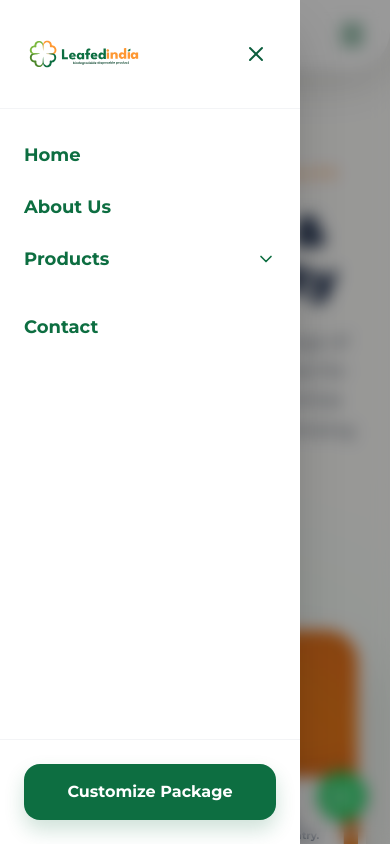
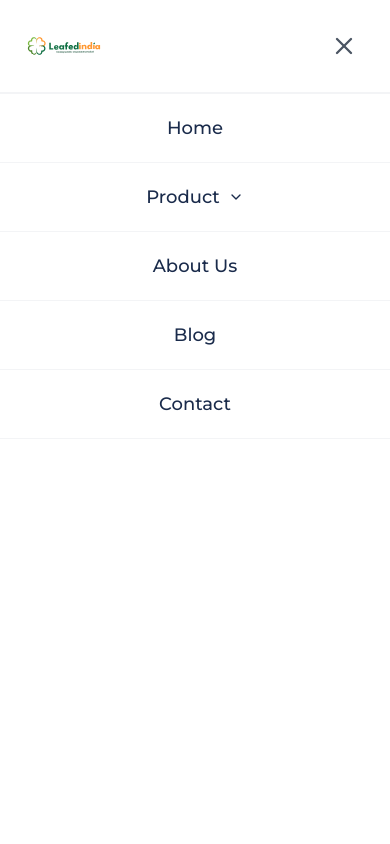
Before and after one commit to codactask-devs/Leafedindia_website, a React (Vite) app: page /product/bowls in a window 390 px wide. Both pictures are taken after a click on the button 352 px from the left and 35 px from the top of the page. Shown: the top 844 px of the page. Built offline with nearby package versions, Linux system fonts and the light colour scheme; a web font is replaced by a local one.

Commit message:
Added nav bar to mobile screen and background to hero section, and material

```diff
--- a/src/pages/SingleProductPage/ProductFeaturesSection.tsx
+++ b/src/pages/SingleProductPage/ProductFeaturesSection.tsx
@@ -66,7 +66,10 @@ const ProductFeaturesSection: React.FC<ProductFeaturesSectionProps> = ({
     ];
 
     return (
-        <section className="w-full py-20 px-6 lg:px-20 bg-transparent overflow-hidden">
+        <section
+            className="w-full py-20 px-6 lg:px-20 overflow-hidden relative"
+
+        >
             <div className="max-w-7xl mx-auto">
                 {/* Header Area */}
                 <div className="max-w-4xl space-y-6 mb-16">
--- a/src/pages/SingleProductPage/ProductHeroSection.tsx
+++ b/src/pages/SingleProductPage/ProductHeroSection.tsx
@@ -1,6 +1,7 @@
 import { ArrowRight, Star } from "lucide-react";
 import React, { useEffect, useState } from "react";
 import { Link } from "react-router-dom";
+import bg1 from "../../assets/bg2.png";
 
 interface ProductHeroSectionProps {
     productName: string;
@@ -27,7 +28,15 @@ const ProductHeroSection: React.FC<ProductHeroSectionProps> = ({
     }, []);
 
     return (
-        <section className="w-full pt-32 pb-16 px-6 lg:px-20 bg-[#fdfdfb] overflow-hidden">
+        <section
+            className="w-full pt-32 pb-16 px-6 lg:px-20 overflow-hidden relative"
+            style={{
+                backgroundImage: `url(${bg1})`,
+                backgroundSize: 'cover',
+                backgroundPosition: 'center',
+                backgroundRepeat: 'no-repeat',
+            }}
+        >
             <div className="max-w-7xl mx-auto flex flex-col lg:flex-row items-center gap-12 lg:gap-20">
                 {/* Left Content */}
                 <div className={`flex-1 space-y-6 transition-all duration-1000 transform ${isVisible ? 'translate-x-0 opacity-100' : '-translate-x-12 opacity-0'}`}>
--- a/src/pages/SingleProductPage/ProductSpecsSection.tsx
+++ b/src/pages/SingleProductPage/ProductSpecsSection.tsx
@@ -1,6 +1,9 @@
 import React, { useState } from "react";
 import { FileText, Layers, Droplets, PenTool } from "lucide-react";
 import type { SpecificationData } from "./productData";
+import bg2 from "../../assets/bg1.png";
+import quoteBackground from "../../assets/quote_background.png";
+
 
 interface ProductSpecsSectionProps {
     productName: string;
@@ -61,8 +64,14 @@ const ProductSpecsSection: React.FC<ProductSpecsSectionProps> = ({
     const materials = currentMaterialKeys.map(key => materialLibrary[key]);
 
     return (
-        <section id="product-specs" className="w-full py-20 px-6 lg:px-20 bg-white">
-            <div className="max-w-7xl mx-auto">
+        <section
+            id="product-specs"
+            className="w-full py-20 px-6 lg:px-20 overflow-hidden relative"
+
+        >
+
+            <div className="max-w-7xl mx-auto"
+            >
                 <h2 className="text-[32px] md:text-[48px] font-black text-[#1a2b4b] text-center mb-12 tracking-tight">
                     Specifications & Materials for {productName}
                 </h2>
@@ -92,7 +101,12 @@ const ProductSpecsSection: React.FC<ProductSpecsSectionProps> = ({
                 </div>
 
                 {/* Container */}
-                <div className="bg-[#f8f9fc] rounded-[24px] md:rounded-[40px] border border-gray-100 p-5 md:p-12 lg:p-16 min-h-[200px] md:min-h-[500px] shadow-sm">
+                <div style={{
+                    backgroundImage: `url(${quoteBackground})`,
+                    backgroundSize: 'cover',
+                    backgroundPosition: 'center',
+                    backgroundRepeat: 'no-repeat',
+                }} className="bg-[#f8f9fc] rounded-[24px] md:rounded-[40px] border border-gray-100 p-5 md:p-12 lg:p-16 min-h-[200px] md:min-h-[500px] shadow-sm">
                     {activeTab === "materials" ? (
                         <div className="space-y-12 animate-in fade-in duration-500 max-w-5xl mx-auto">
                             <h3 className="text-3xl font-black text-[#1a2b4b] text-center tracking-tight">
--- a/src/shared/NavBar.tsx
+++ b/src/shared/NavBar.tsx
@@ -213,75 +213,70 @@ const NavBar = () => {
 
         {/* Sidebar */}
         <div
-          className={`absolute top-0 left-0 bottom-0 w-[300px] bg-white shadow-2xl transition-transform duration-500 ease-out flex flex-col ${isMobileMenuOpen ? 'translate-x-0' : '-translate-x-full'}`}
+          className={`absolute top-0 right-0 bottom-0 w-full sm:w-[400px] bg-white shadow-2xl transition-transform duration-500 ease-out flex flex-col ${isMobileMenuOpen ? 'translate-x-0' : 'translate-x-full'}`}
         >
           {/* Mobile Header */}
-          <div className="p-6 flex items-center justify-between border-b border-gray-100">
+          <div className="p-6 flex items-center justify-between border-b-2 border-gray-100">
             <Link to="/" onClick={() => setIsMobileMenuOpen(false)}>
-              <img src={logo} alt="LeafedIndia Logo" className="h-15 w-auto" />
+              <img src={logo} alt="LeafedIndia Logo" className="h-10 w-auto" />
             </Link>
             <button
               onClick={() => setIsMobileMenuOpen(false)}
-              className="p-2 text-[#0a5d3c] hover:bg-gray-100 rounded-full transition-colors"
+              className="p-2 text-[#4b5563] hover:bg-gray-100 rounded-full transition-colors"
             >
-              <X className="w-6 h-6" />
+              <X className="w-7 h-7" />
             </button>
           </div>
 
           {/* Navigation Links */}
-          <div className="flex-1 overflow-y-auto py-8 px-6 space-y-6">
+          <div className="flex-1 overflow-y-auto w-full">
             <Link
               to="/"
               onClick={() => setIsMobileMenuOpen(false)}
-              className="block text-lg font-bold text-[#0d6e41] hover:text-[#fb923c] transition-colors"
+              className="block w-full py-5 text-center text-lg font-medium text-[#1a2b4b] border-b border-gray-100"
             >
               Home
             </Link>
 
-            <Link
-              to="/#about"
-              onClick={() => setIsMobileMenuOpen(false)}
-              className="block text-lg font-bold text-[#0d6e41] hover:text-[#fb923c] transition-colors"
-            >
-              About Us
-            </Link>
-
             {/* Mobile Products Accordion */}
-            <div className="space-y-4">
+            <div className="border-b border-gray-100">
               <button
                 onClick={() => setIsMobileProductsOpen(!isMobileProductsOpen)}
-                className="w-full flex items-center justify-between text-lg font-bold text-[#0d6e41] hover:text-[#fb923c] transition-colors"
+                className="w-full py-5 flex items-center justify-center gap-2 text-lg font-medium text-[#1a2b4b]"
               >
-                <span>Products</span>
-                <ChevronDown className={`w-5 h-5 transition-transform ${isMobileProductsOpen ? 'rotate-180' : ''}`} />
+                <span>Product</span>
+                <ChevronDown className={`w-4 h-4 transition-transform ${isMobileProductsOpen ? 'rotate-180' : ''}`} />
               </button>
 
-              <div className={`pl-4 space-y-4 overflow-hidden transition-all duration-300 ${isMobileProductsOpen ? 'max-h-[500px] opacity-100' : 'max-h-0 opacity-0'}`}>
+              <div className={`overflow-hidden transition-all duration-300 bg-[#f9fafb] ${isMobileProductsOpen ? 'max-h-[1000px] opacity-100 py-8' : 'max-h-0 opacity-0 py-0'}`}>
                 <Link
                   to="/products"
                   onClick={() => setIsMobileMenuOpen(false)}
-                  className="block text-[#0d6e41] font-semibold hover:text-[#fb923c]"
+                  className="block text-center text-[#86bc25] font-bold text-xl mb-10"
                 >
-                  See All Products
+                  SEE All Products
                 </Link>
-                <div className="grid gap-4">
+                <div className="grid grid-cols-2 gap-y-10 gap-x-4 px-4 w-full max-w-[320px] mx-auto">
                   {[
-                    { to: "/product/food-box", name: "Paper Food Box", icon: foodBoxIcon },
-                    { to: "/product/paper-bowls", name: "Bowls", icon: bowlIcon },
-                    { to: "/product/burger-box", name: "Burger Box", icon: burgerBoxIcon },
+                    { to: "/product/food-box", name: "Paper Lunch Box", icon: foodBoxIcon },
+                    { to: "/product/paper-bowls", name: "Paper Bowls", icon: bowlIcon },
                     { to: "/product/paper-cups", name: "Paper Cups", icon: paperCupIcon },
-                    { to: "/product/pizza-box", name: "Pizza Box", icon: pizzaBoxIcon }
+                    { to: "/product/paper-bags", name: "Paper Bag", icon: burgerBoxIcon },
+                    { to: "/product/cutlery", name: "Cutlery", icon: burgerBoxIcon },
+                    { to: "/products", name: "Other Food Packaging", icon: hexagonBoxIcon }
                   ].map((item) => (
                     <Link
-                      key={item.to}
+                      key={item.name}
                       to={item.to}
                       onClick={() => setIsMobileMenuOpen(false)}
-                      className="flex items-center gap-3 text-sm font-medium text-gray-600 hover:text-[#fb923c]"
+                      className="flex flex-col items-center gap-3 group"
                     >
-                      <div className="w-8 h-8 bg-[#fefbea] rounded p-1">
-                        <img src={item.icon} alt={item.name} className="w-full h-full object-contain" />
+                      <div className="h-16 flex items-center justify-center">
+                        <img src={item.icon} alt={item.name} className="w-16 h-16 object-contain mix-blend-multiply" />
                       </div>
-                      {item.name}
+                      <span className="text-sm font-semibold text-[#1a2b4b] border-b border-transparent group-hover:border-[#fb923c] pb-1 px-1 text-center transition-colors">
+                        {item.name}
+                      </span>
                     </Link>
                   ))}
                 </div>
@@ -289,23 +284,33 @@ const NavBar = () => {
             </div>
 
             <Link
+              to="/#about"
+              onClick={() => setIsMobileMenuOpen(false)}
+              className="block w-full py-5 text-center text-lg font-medium text-[#1a2b4b] border-b border-gray-100"
+            >
+              About Us
+            </Link>
+
+            <Link
+              to="/#blog"
+              onClick={() => setIsMobileMenuOpen(false)}
+              className="block w-full py-5 text-center text-lg font-medium text-[#1a2b4b] border-b border-gray-100"
+            >
+              Blog
+            </Link>
+
+            <Link
               to="/#footer"
               onClick={() => setIsMobileMenuOpen(false)}
-              className="block text-lg font-bold text-[#0d6e41] hover:text-[#fb923c] transition-colors cursor-pointer"
+              className="block w-full py-5 text-center text-lg font-medium text-[#1a2b4b] border-b border-gray-100"
             >
               Contact
             </Link>
-          </div>
 
-          {/* Mobile Footer Area */}
-          <div className="p-6 border-t border-gray-100">
-            <Link to="/studio" onClick={() => setIsMobileMenuOpen(false)}>
-              <button className="w-full py-4 bg-[#0d6e41] text-white font-bold rounded-2xl shadow-[0_10px_20px_rgba(13,110,65,0.2)] hover:bg-[#0a5d3c] active:scale-95 transition-all">
-                Customize Package
-              </button>
-            </Link>
+
           </div>
         </div>
+
       </div>
     </header>
   );
```
Also changed, not shown: src/assets/bg1.png (added), src/assets/bg2.png (added).
